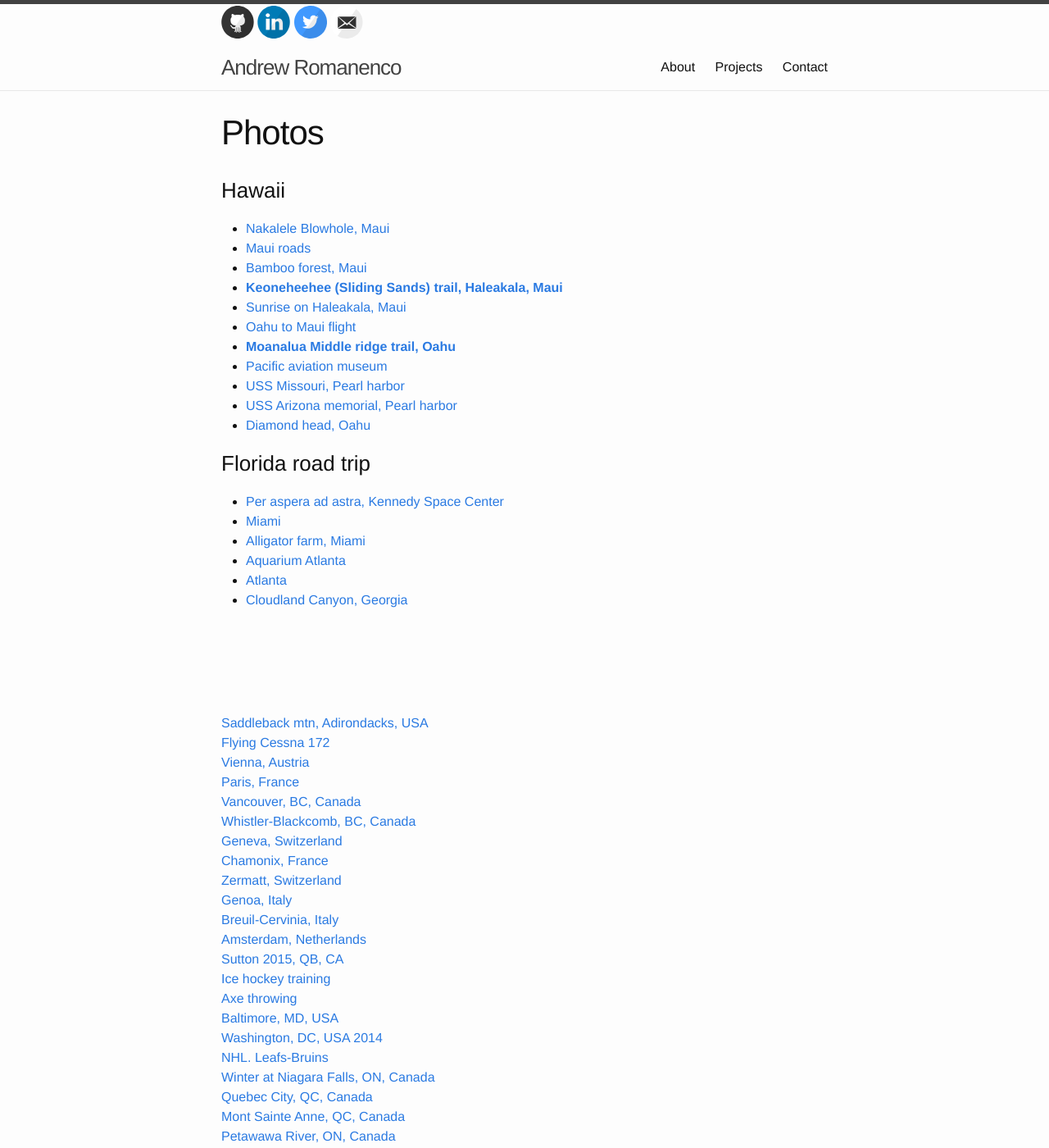
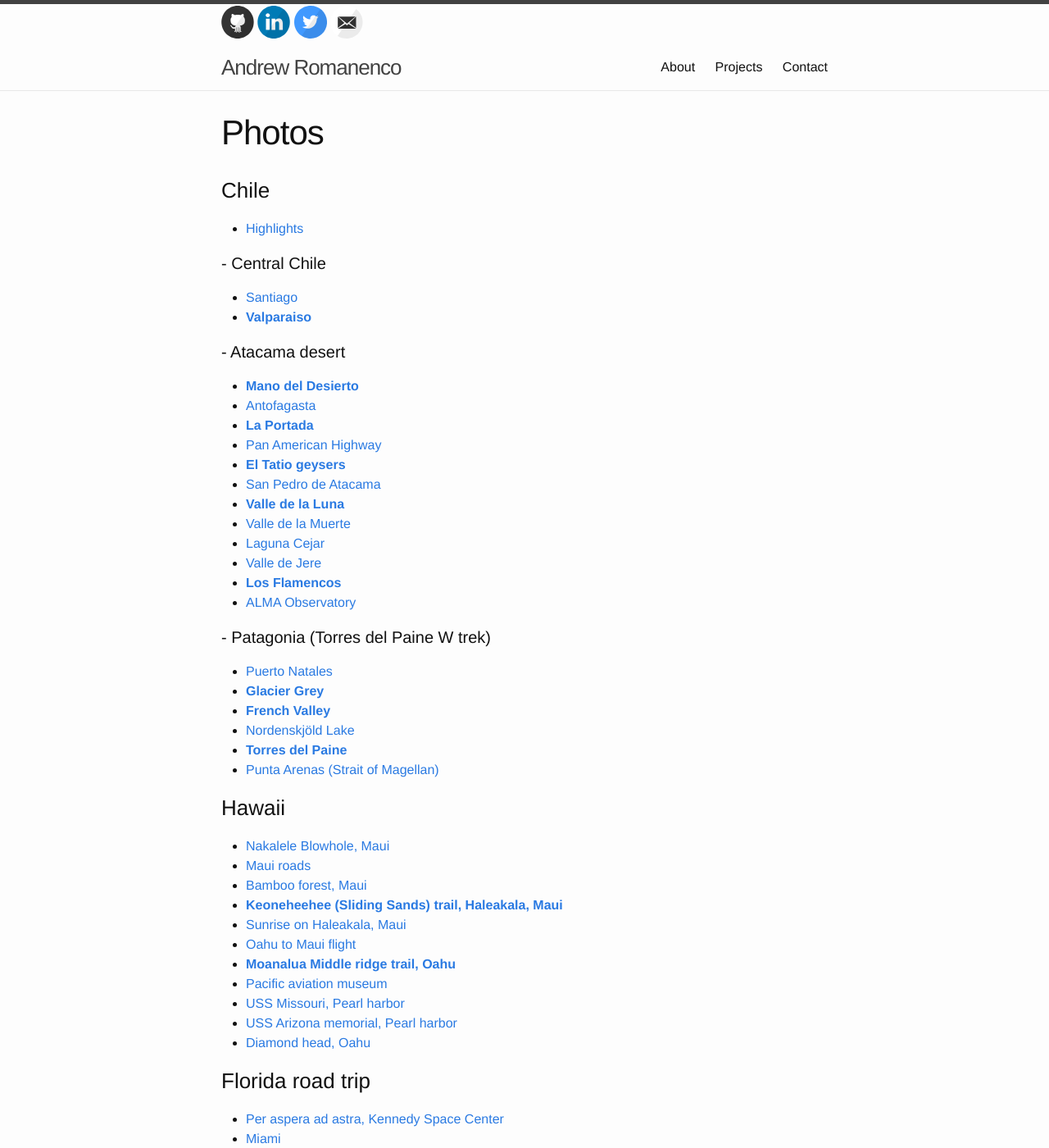
Before and after one commit to andrewromanenco/andrewromanenco.github.io, a Jekyll site: the page built from photos.markdown, in a window 1280 px wide and 1400 px high. Shown: the whole window at 82% size. Built offline with Jekyll 4.4.1, drawn with Linux system fonts in a browser that asks for light colours; comment, search, counter and statistics services are not loaded.

Commit message:
Add Chile trip photos

```diff
--- a/photos.markdown
+++ b/photos.markdown
@@ -3,6 +3,38 @@ layout: page
 title: Photos
 permalink: /photos/
 ---
+### Chile
+
+- <a href="https://photos.app.goo.gl/XxdCeDuQkE8LJNDW9" target="_blank">Highlights</a><br/>
+
+#### - Central Chile
+
+- <a href="https://photos.app.goo.gl/BFCADYu6zarpnJhR7" target="_blank">Santiago</a><br/>
+- <b><a href="https://photos.app.goo.gl/oqdH97Wqsgasxpju5" target="_blank">Valparaiso</a></b><br/>
+
+#### - Atacama desert
+
+- <b><a href="https://photos.app.goo.gl/i7znDx9BiKbHZDiS7" target="_blank">Mano del Desierto</a></b><br/>
+- <a href="https://photos.app.goo.gl/8kCsd9PV8GiWQ31UA" target="_blank">Antofagasta</a><br/>
+- <b><a href="https://photos.app.goo.gl/ozobgkrcNc7VqSE38" target="_blank">La Portada</a></b><br/>
+- <a href="https://photos.app.goo.gl/r9BYPfMndu3VPCw56" target="_blank">Pan American Highway</a><br/>
+- <b><a href="https://photos.app.goo.gl/wHLBQ8b9MU99oVEs8" target="_blank">El Tatio geysers</a></b><br/>
+- <a href="https://photos.app.goo.gl/7ZwBtqfKeMKeDnbS9" target="_blank">San Pedro de Atacama</a><br/>
+- <b><a href="https://photos.app.goo.gl/MdaCw6Vc5yWaVqWZ8" target="_blank">Valle de la Luna</a></b><br/>
+- <a href="https://photos.app.goo.gl/Gh8kbLSCm6pcmqk18" target="_blank">Valle de la Muerte</a><br/>
+- <a href="https://photos.app.goo.gl/nnfQAKgCjyT8Le6J8" target="_blank">Laguna Cejar</a><br/>
+- <a href="https://photos.app.goo.gl/r3fRZ58GNSqoEi6C6" target="_blank">Valle de Jere</a><br/>
+- <b><a href="https://photos.app.goo.gl/eDamd6K6eEKcYzyN9" target="_blank">Los Flamencos</a></b><br/>
+- <a href="https://photos.app.goo.gl/iPgYEVdpd8BvsqxYA" target="_blank">ALMA Observatory</a><br/>
+
+#### - Patagonia (Torres del Paine W trek)
+
+- <a href="https://photos.app.goo.gl/w2LCfRhzYCjDk4Cf7" target="_blank">Puerto Natales</a><br/>
+- <b><a href="https://photos.app.goo.gl/pZVR3kKqe7mCGGzk6" target="_blank">Glacier Grey</a></b><br/>
+- <b><a href="https://photos.app.goo.gl/12AdJY3Nim9zSLfX6" target="_blank">French Valley</a></b><br/>
+- <a href="https://photos.app.goo.gl/NqZii1gBTHYtnvTn6" target="_blank">Nordenskjöld Lake</a><br/>
+- <b><a href="https://photos.app.goo.gl/epgk7kCBoJH2NBN4A" target="_blank">Torres del Paine</a></b><br/>
+- <a href="https://photos.app.goo.gl/9G8GtkCFUDvfqmq9A" target="_blank">Punta Arenas (Strait of Magellan)</a><br/>
 
 ### Hawaii
 
```
